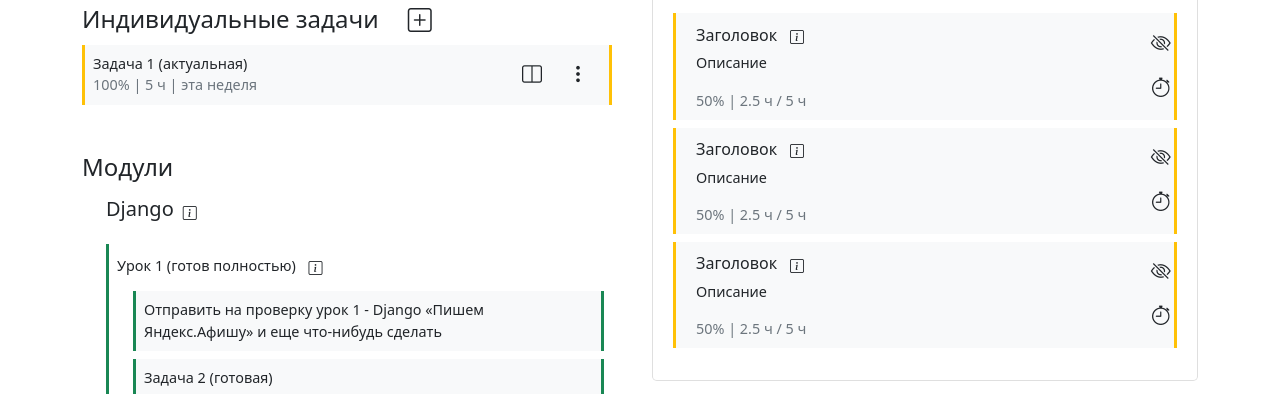
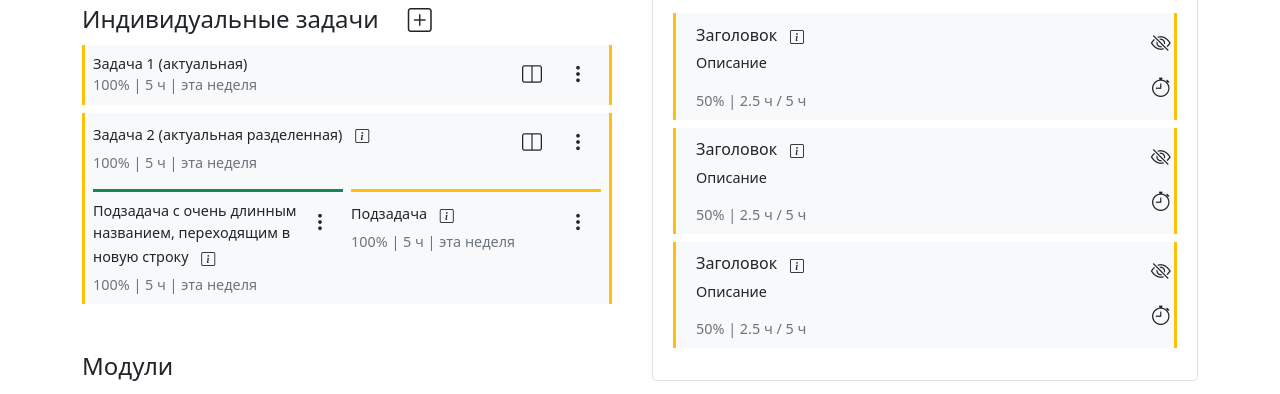
Before and after one commit to efekta/devman-ui-bootstrap, a plain HTML site: page user-profile.html in a window 1280 px wide. Shown: the part 403-797 px from the top of the page. Drawn offline with nearby package versions, Linux system fonts and the light colour scheme.

Commit message:
added split view for task

```diff
--- a/user-profile.html
+++ b/user-profile.html
@@ -148,7 +148,9 @@
           <ul class="list-unstyled">
             <li class="d-flex p-2 mb-2 border-start border-end border-warning border-3 bg-light">
               <div class="d-flex flex-column w-100">
-                Задача 1 (актуальная)
+                <div>
+                  <span>Задача 1 (актуальная)</span>
+                </div>
                 <div class="fw-light text-secondary">
                   <span>100%</span>
                   |
@@ -166,6 +168,66 @@
                   <li><a class="dropdown-item" href="#">Отметить выполненной</a></li>
                 </ul>
               </div>
+            </li>
+            <li class="d-flex flex-wrap p-2 mb-2 border-start border-end border-warning border-3 bg-light">
+              <div class="d-flex w-100">
+                <div class="d-flex flex-column w-100">
+                  <div>
+                    <span>Задача 2 (актуальная разделенная)</span>
+                    <button type="button" class="btn btn-sm" data-bs-toggle="popover" title="Описание" data-bs-content="Тут какой-то текст"><i class="bi bi-info-square"></i></button>
+                  </div>
+                  <div class="fw-light text-secondary">
+                    <span>100%</span>
+                    |
+                    <span>5 ч</span>
+                    |
+                    <span>эта неделя</span>
+                  </div>
+                </div>
+                <button type="button" class="btn align-self-baseline" data-bs-toggle="modal" data-bs-target="#splitTask"><i class="bi bi-layout-split fs-5"></i></button>
+                <div class="dropdown">
+                  <button type="button" class="btn align-self-baseline" type="button" id="dropdownMenuButton1" data-bs-toggle="dropdown" aria-expanded="false"><i class="bi bi-three-dots-vertical fs-5"></i></button>
+                  <ul class="dropdown-menu" aria-labelledby="dropdownMenuButton1">
+                    <li><a class="dropdown-item" href="#">Добавить в текущую неделю</a></li>
+                    <li><a class="dropdown-item" href="#">Добавить в следующую неделю</a></li>
+                    <li><a class="dropdown-item" href="#">Отметить выполненной</a></li>
+                  </ul>
+                </div>
+              </div>
+              <ul class="d-flex w-100 list-unstyled mt-3">
+                <li class="d-flex w-100 border-top border-success border-3 me-2 pt-2 w-50">
+                  <div class="d-flex flex-column w-100">
+                    <div>
+                      <span>Подзадача c очень длинным названием, переходящим в новую строку</span>
+                      <button type="button" class="btn btn-sm" data-bs-toggle="popover" title="Описание" data-bs-content="Тут какой-то текст"><i class="bi bi-info-square"></i></button>
+                    </div>
+                    <div class="fw-light text-secondary">
+                      <span>100%</span>
+                      |
+                      <span>5 ч</span>
+                      |
+                      <span>эта неделя</span>
+                    </div>
+                  </div>
+                  <button type="button" class="btn align-self-baseline" data-bs-toggle="modal" data-bs-target="#splitTask"><i class="bi bi-three-dots-vertical fs-5"></i></button>
+                </li>
+                <li class="d-flex w-100 border-top border-warning border-3 pt-2 w-50">
+                  <div class="d-flex flex-column w-100">
+                    <div>
+                      <span>Подзадача</span>
+                      <button type="button" class="btn btn-sm" data-bs-toggle="popover" title="Описание" data-bs-content="Тут какой-то текст"><i class="bi bi-info-square"></i></button>
+                    </div>
+                    <div class="fw-light text-secondary">
+                      <span>100%</span>
+                      |
+                      <span>5 ч</span>
+                      |
+                      <span>эта неделя</span>
+                    </div>
+                  </div>
+                  <button type="button" class="btn align-self-baseline" data-bs-toggle="modal" data-bs-target="#splitTask"><i class="bi bi-three-dots-vertical fs-5"></i></button>
+                </li>
+              </ul>
             </li>
           </ul>
         </div>
```
